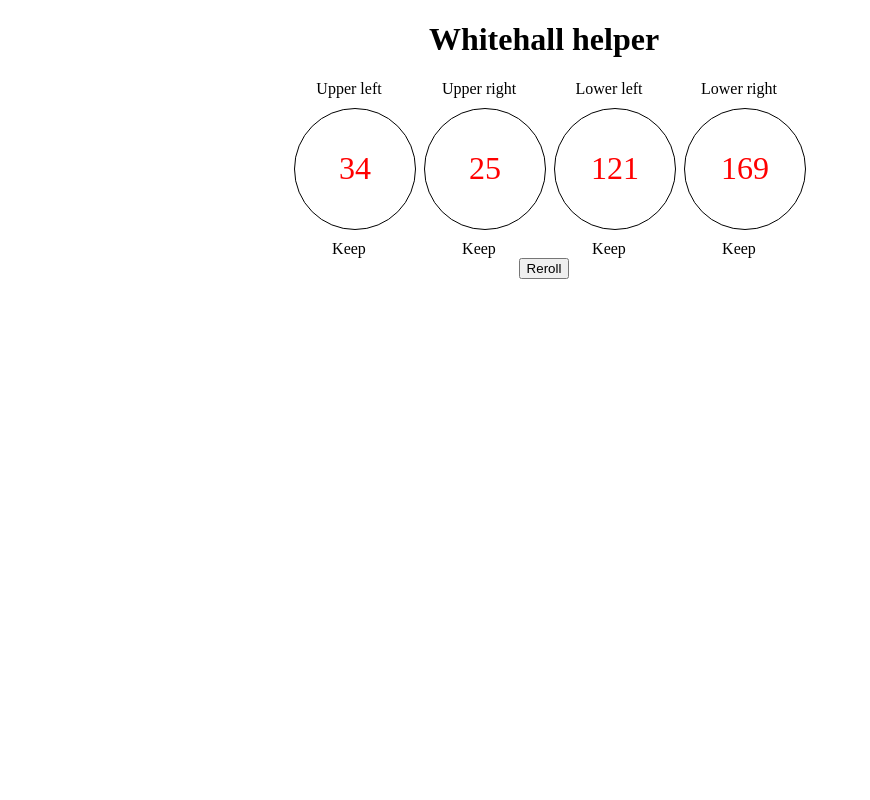
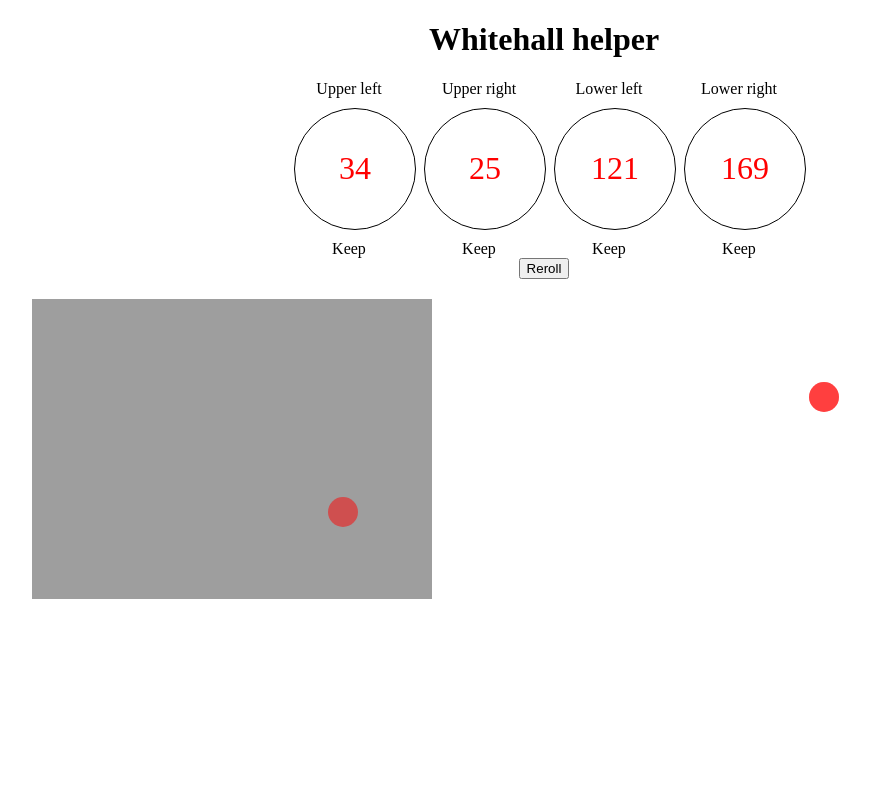
Before and after one commit to nicklasisraelsson/whitehall-helper, a Gatsby site: page / in a window 1280 px wide. Shown: the top 800 px of the page, without its empty margins (96-966 px from the left). Built offline with nearby package versions, Linux system fonts and the light colour scheme; Gatsby itself is replaced by a stand-in of ours.

Commit message:
Adding map to show starting locations

```diff
--- a/src/components/App.jsx
+++ b/src/components/App.jsx
@@ -1,6 +1,7 @@
 import React from "react"
 import Location from "./Location";
 import locations from "../data/locations";
+import Map from "./Map";
 
 const getRandom = (max) => (Math.floor(Math.random() * Math.floor(max)))
 
@@ -10,11 +11,10 @@ export default class App extends React.Component {
     constructor(props) {
         super(props);
         this.state = {
-            ...this.getLocations(),
-            keepUL: false,
-            keepUR: false,
-            keepLL: false,
-            keepLR: false
+            upperLeft: getRandomLocation(locations.upperLeft),
+            upperRight: getRandomLocation(locations.upperRight),
+            lowerLeft: getRandomLocation(locations.lowerLeft),
+            lowerRight: getRandomLocation(locations.lowerRight)
         };
         this.reRoll = this.reRoll.bind(this);
         this.toggleKeepUL = this.toggleKeepUL.bind(this);
@@ -24,23 +24,23 @@ export default class App extends React.Component {
     }
     getLocations() {
         return {
-            upperLeft: this.state && this.state.keepUL ? this.state.upperLeft : getRandomLocation(locations.upperLeft),
-            upperRight: this.state && this.state.keepUR ? this.state.upperRight: getRandomLocation(locations.upperRight),
-            lowerLeft: this.state && this.state.keepLL ? this.state.lowerLeft: getRandomLocation(locations.lowerLeft),
-            lowerRight: this.state && this.state.keepLR ? this.state.lowerRight: getRandomLocation(locations.lowerRight)
+            upperLeft: this.state.upperLeft.keep  ? this.state.upperLeft : getRandomLocation(locations.upperLeft),
+            upperRight: this.state.upperRight.keep ? this.state.upperRight: getRandomLocation(locations.upperRight),
+            lowerLeft: this.state.lowerLeft.keep ? this.state.lowerLeft: getRandomLocation(locations.lowerLeft),
+            lowerRight: this.state.lowerRight.keep ? this.state.lowerRight: getRandomLocation(locations.lowerRight)
         };
     }
     toggleKeepUL () {
-        this.setState({keepUL: !this.state.keepUL});
+        this.setState({ upperLeft: { ...this.state.upperLeft, keep: !this.state.upperLeft.keep } });
     }
     toggleKeepUR () {
-        this.setState({keepUR: !this.state.keepUR});
+        this.setState({ upperRight: { ...this.state.upperRight, keep: !this.state.upperRight.keep } });
     }
     toggleKeepLL () {
-        this.setState({keepLL: !this.state.keepLL});
+        this.setState({ lowerLeft: { ...this.state.lowerLeft, keep: !this.state.lowerLeft.keep } });
     }
     toggleKeepLR () {
-        this.setState({keepLR: !this.state.keepLR});
+        this.setState({ lowerRight: { ...this.state.lowerRight, keep: !this.state.lowerRight.keep } });
     }
     reRoll () {
         this.setState(this.getLocations());
@@ -49,11 +49,12 @@ export default class App extends React.Component {
     return (
         <div style={{textAlign: "center"}}>
             <h1>Whitehall helper</h1>
-            <Location description="Upper left" location={this.state.upperLeft} keep={this.state.keepUL} onKeep={this.toggleKeepUL}/>
-            <Location description="Upper right" location={this.state.upperRight} keep={this.state.keepUR} onKeep={this.toggleKeepUR}/>
-            <Location description="Lower left" location={this.state.lowerLeft} keep={this.state.keepLL} onKeep={this.toggleKeepLL}/>
-            <Location description="Lower right" location={this.state.lowerRight} keep={this.state.keepLR} onKeep={this.toggleKeepLR}/>
+            <Location description="Upper left" location={this.state.upperLeft} onKeep={this.toggleKeepUL}/>
+            <Location description="Upper right" location={this.state.upperRight} onKeep={this.toggleKeepUR}/>
+            <Location description="Lower left" location={this.state.lowerLeft} onKeep={this.toggleKeepLL}/>
+            <Location description="Lower right" location={this.state.lowerRight} onKeep={this.toggleKeepLR}/>
             <div><button onClick={this.reRoll}>Reroll</button></div>
+            <Map positions={[this.state.upperLeft, this.state.upperRight, this.state.lowerLeft, this.state.lowerRight]}/>
         </div>
       );
     }
--- a/src/components/Location.jsx
+++ b/src/components/Location.jsx
@@ -25,8 +25,8 @@ export default (props) => (
     <div style={containerStyle} onClick={props.onKeep}>
         <div><span>{props.description}</span></div>
         <div style={locationStyle}>
-            <span style={{color: props.keep ? "green" : "red"}}>{props.location}</span>
+            <span style={{color: props.location.keep ? "green" : "red"}}>{props.location.id}</span>
         </div>
-        <div>{props.keep ? "Reroll" : "Keep"}</div>
+        <div>{props.location.keep ? "Reroll" : "Keep"}</div>
     </div>
 )
--- /dev/null
+++ b/src/components/Map.jsx
@@ -0,0 +1,50 @@
+import React from "react"
+import mapImage from "../data/whitehall-map.png";
+
+const drawPosition = (ctx, position) => {
+    ctx.beginPath();
+    ctx.arc(position.x, position.y, 15, 0, Math.PI * 2, true);
+    ctx.fillStyle = position.keep ? "green" : "red";
+    ctx.fill();
+}
+
+export default class Map extends React.Component {
+
+    constructor(props) {
+        super(props);
+        this.state = {
+            image: null
+        };
+    }
+
+    componentDidMount() {
+        const image = new Image();
+        image.onload = () => {
+            this.updateCanvas();
+        }
+        image.src = mapImage;
+        this.setState({image});
+    }
+
+    componentDidUpdate() {
+        this.updateCanvas();
+    }
+
+    updateCanvas() {
+        const ctx = this.refs.canvas.getContext("2d");
+        ctx.globalAlpha = 1;
+        ctx.drawImage(this.state.image, 0, 0);
+        ctx.globalAlpha = 0.5;
+        this.props.positions.forEach(position => {
+            drawPosition(ctx, position);
+        });
+    }
+
+    render() {
+        return  (
+            <div style={{paddingTop: "20px"}}>
+                <canvas ref="canvas" width="1024px" height="1024px" />
+            </div>
+        )
+    }
+}
--- a/src/data/locations.js
+++ b/src/data/locations.js
@@ -1,41 +1,42 @@
 export default {
     upperLeft: [
-        1,2,3,
-        8,9,10,11,12,13,14,15,16,17,18,
-        28,29,30,31,32,33,34,35,36,
-        48,49,50,51,52,53,54,55,
-        68,69,
-        71,72],
+        { id: 1, x: 90, y: 68 }, { id: 2, x: 279, y: 51 }, { id: 3, x: 381, y: 58 },
+        { id: 8, x: 50, y: 123}, { id: 9, x: 116, y: 85}, { id: 10, x: 132, y: 132}, { id: 11, x: 160, y: 97}, { id: 12, x: 194, y: 94}, { id: 13, x: 224, y: 153}, { id: 14, x: 257, y: 95}, { id: 15, x: 283, y: 156}, { id: 16, x: 301, y: 111}, { id: 17, x: 340, y: 113}, { id: 18, x: 377, y: 120},
+        { id: 28, x: 71, y: 197}, { id: 29, x: 124, y: 173}, { id: 30, x: 129, y: 223}, { id: 31, x: 176, y: 231}, { id: 32, x: 214, y: 198}, { id: 33, x: 260, y: 209}, { id: 34, x: 311, y: 213}, { id: 35, x: 360, y: 212}, { id: 36, x: 392, y: 244},
+        { id: 48, x: 78, y: 254}, { id: 49, x: 102, y: 283}, { id: 50, x: 104, y: 321}, { id: 51, x: 177, y: 304}, { id: 52, x: 243, y: 335}, { id: 53, x: 258, y: 297}, { id: 54, x: 284, y: 266}, { id: 55, x: 311, y: 329},
+        { id: 68, x: 89, y: 378}, { id: 69, x: 145, y: 397},
+        { id: 71, x: 273, y: 386}, { id: 72, x: 356, y: 349}
+    ],
     upperRight: [
-        5,6,7,
-        23,24,25,26,27,
-        42,43,44,45,46,47,
-        60,61,62,63,64,65,
-        67,
-        77,78,79],
+        { id: 5, x: 610, y: 56}, { id: 6, x: 717, y: 57}, { id: 7, x: 881, y: 83},
+        { id: 23, x: 656, y: 91}, { id: 24, x: 713, y: 148 }, { id: 25, x: 792, y: 98}, { id: 26, x: 898, y: 163}, { id: 27, x: 961, y: 112},
+        { id: 42, x: 618, y: 189}, { id: 43, x: 676, y: 246}, { id: 44, x: 692, y: 192}, { id: 45, x: 789, y: 171}, { id: 46, x: 793, y: 233}, { id: 47, x: 951, y: 200},
+        { id: 60, x: 667, y: 315}, { id: 61, x: 728, y: 318}, { id: 62, x: 737, y: 268 }, { id: 63, x: 800, y: 312}, { id: 64, x: 880, y: 317}, { id: 65, x: 904, y: 276},
+        { id: 67, x: 951, y: 283},
+        { id: 77, x: 621, y: 402}, { id: 78, x: 691, y: 396}, { id: 79, x: 768, y: 391}
+    ],
     lowerLeft: [
-        117,
-        119,120,121,122,123,
-        134,135,136,137,
-        139,
-        152,153,
-        155,156,
-        159,
-        161,
-        173,
-        175,
-        176,177,178,
-        189
+        { id: 117, x: 84, y: 655},
+        { id: 119, x: 172, y: 641}, { id: 120, x: 253, y: 670}, { id: 121, x: 267, y: 633}, { id: 122, x: 359, y: 645}, { id: 123, x: 376, y: 602},
+        { id: 134, x: 131, y: 720}, { id: 135, x: 190, y: 745}, { id: 136, x: 233, y: 760}, { id: 137, x: 287, y: 719},
+        { id: 139, x: 358, y: 695},
+        { id: 152, x: 55, y: 833}, { id: 153, x: 94, y: 777},
+        { id: 155, x: 133, y: 782}, { id: 156, x: 170, y: 789},
+        { id: 159, x: 254, y: 845},
+        { id: 161, x: 372, y: 841},
+        { id: 173, x: 64, y: 935},
+        { id: 175, x: 193, y: 903},
+        { id: 176, x: 272, y: 921}, { id: 177, x: 330, y: 877}, { id: 178, x: 398, y: 873},
+        { id: 189,  x: 129, y: 948}
     ],
     lowerRight: [
-        129,130,
-        132,133,
-        142,
-        145,146,147,148,149,150,151,
-        165,
-        168,169,170,171,172,
-        183,
-        185,186,187,188
+        {id: 129, x: 615, y: 644}, { id: 130, x: 652, y: 607},
+        { id: 132, x: 879, y: 633}, { id: 133, x: 919, y: 624},
+        { id: 142, x: 631, y: 720},
+        { id: 145, x: 814, y: 715}, { id: 146, x: 843, y: 756}, { id: 147, x: 855, y: 697}, { id: 148, x: 885, y: 737}, { id: 149, x: 901, y: 681}, { id: 150, x: 916, y: 718}, { id: 151, x: 953, y: 700},
+        { id: 165, x: 620, y: 819},
+        { id: 168, x: 809, y: 797}, { id: 169, x: 852, y: 827}, { id: 170, x: 887, y: 808}, { id: 171, x: 904, y: 848}, { id: 172, x: 943, y: 776},
+        { id: 183, x: 613, y: 900},
+        { id: 185, x: 704, y: 928}, { id: 186, x: 795, y: 886}, { id: 187, x: 832, y: 894}, { id: 188, x: 870, y: 924}
     ]
-
 }
```
Also changed, not shown: gatsby-config.js (indentation only), 1 other file.
